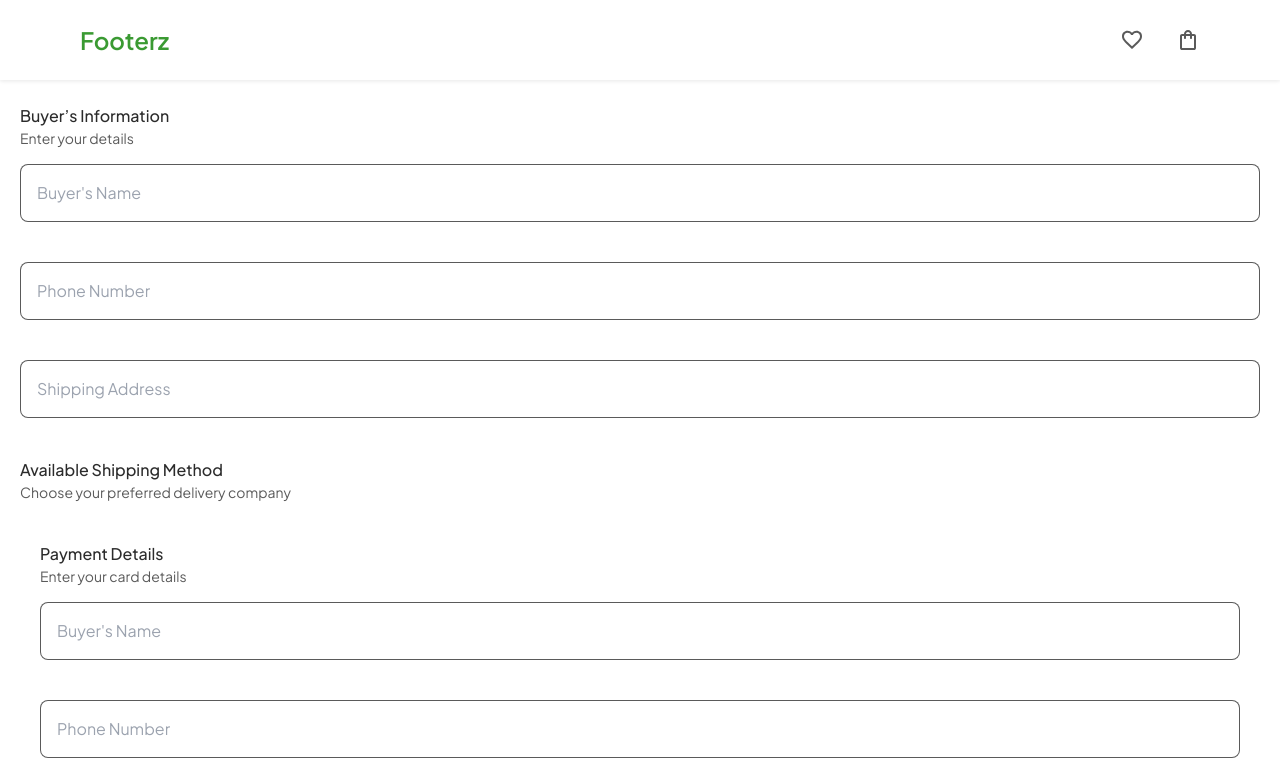
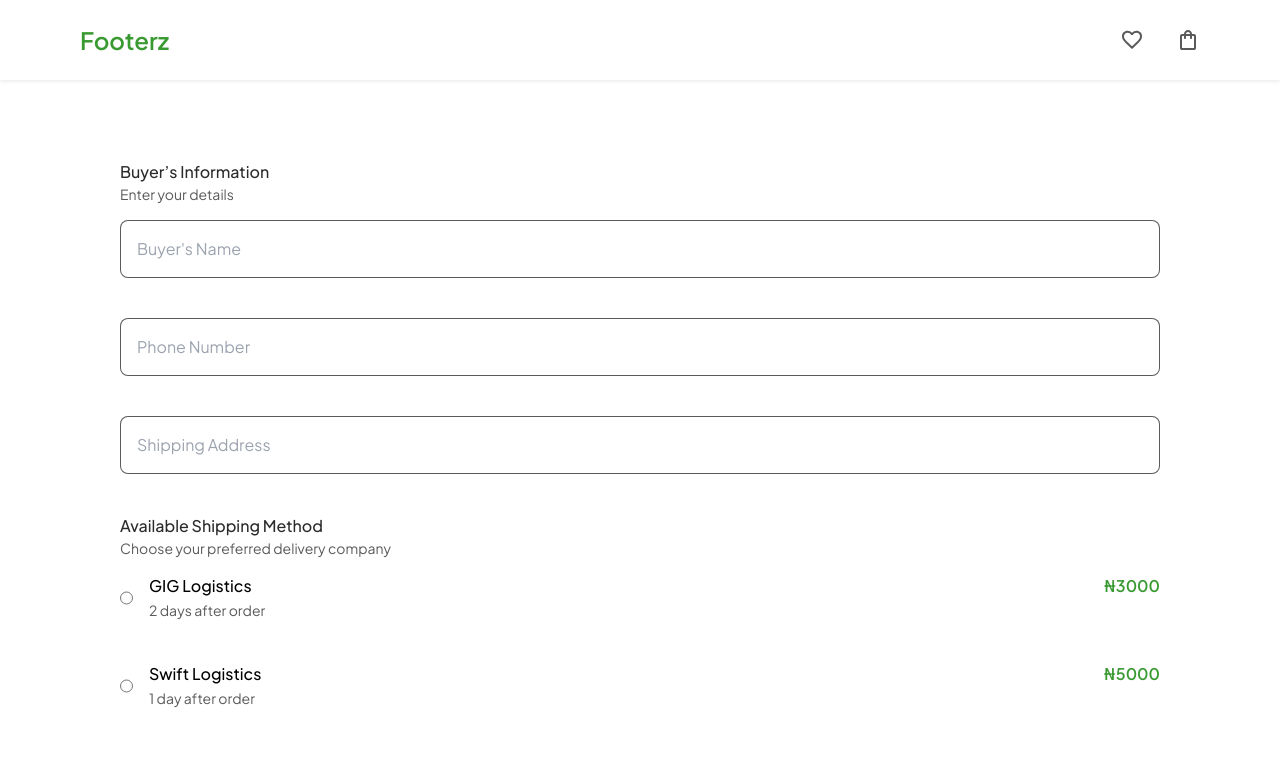
Before and after one commit to Dev-Elo-1505/HNG-Task2, a React (Vite) app: page /savedProducts in a window 1280 px wide. Shown: the top 777 px of the page. Built offline with nearby package versions, Linux system fonts and the light colour scheme.

Commit message:
Update Buyers page

```diff
--- a/src/pages/SavedProducts.tsx
+++ b/src/pages/SavedProducts.tsx
@@ -5,7 +5,7 @@ export const SavedProducts = () => {
   return (
     <>
       <NavBar />
-      <section className="px-5 py-6">
+      <section className="px-5 py-6 md:py-20 md:px-[120px]">
         <div id="info">
           <div className="mb-4">
             <h3 className="text-base font-medium">Buyer’s Information</h3>
@@ -39,6 +39,16 @@ export const SavedProducts = () => {
               Choose your preferred delivery company
             </p>
           </div>
+          <form>
+            <div className="flex justify-between mb-10">
+              <div className="flex gap-4"><input type="radio" /><p className="text-base font-medium text-black">GIG Logistics <br /><span className="text-sm font-normal text-customLink">2 days after order</span></p></div>
+              <p className="text-customGreen font-semibold">₦3000</p>
+            </div>
+            <div className="flex justify-between mb-10">
+              <div className="flex gap-4"><input type="radio" /><p className="text-base font-medium text-black">Swift Logistics <br /><span className="text-sm font-normal text-customLink">1 day after order</span></p></div>
+              <p className="text-customGreen font-semibold">₦5000</p>
+            </div>
+          </form>
         </div>
         <div className="px-5 py-6">
           <div className="mb-4">
@@ -74,9 +84,18 @@ export const SavedProducts = () => {
             </div>
           </form>
           <div id="summary">
-            <div className="flex justify-between mb-4"><p>Sub-Total</p><p className="text-customGreen">₦67,000</p></div>
-            <div className="flex justify-between mb-4"><p>Delivery Fee</p><p className="text-customGreen">₦3000</p></div>
-            <div className="flex justify-between mb-4"><p>Total</p><p className="text-customGreen">₦72,000</p></div>
+            <div className="flex justify-between mb-4">
+              <p>Sub-Total</p>
+              <p className="text-customGreen">₦67,000</p>
+            </div>
+            <div className="flex justify-between mb-4">
+              <p>Delivery Fee</p>
+              <p className="text-customGreen">₦3000</p>
+            </div>
+            <div className="flex justify-between mb-4">
+              <p>Total</p>
+              <p className="text-customGreen">₦72,000</p>
+            </div>
           </div>
         </div>
         <Link to="/checkout">
```
